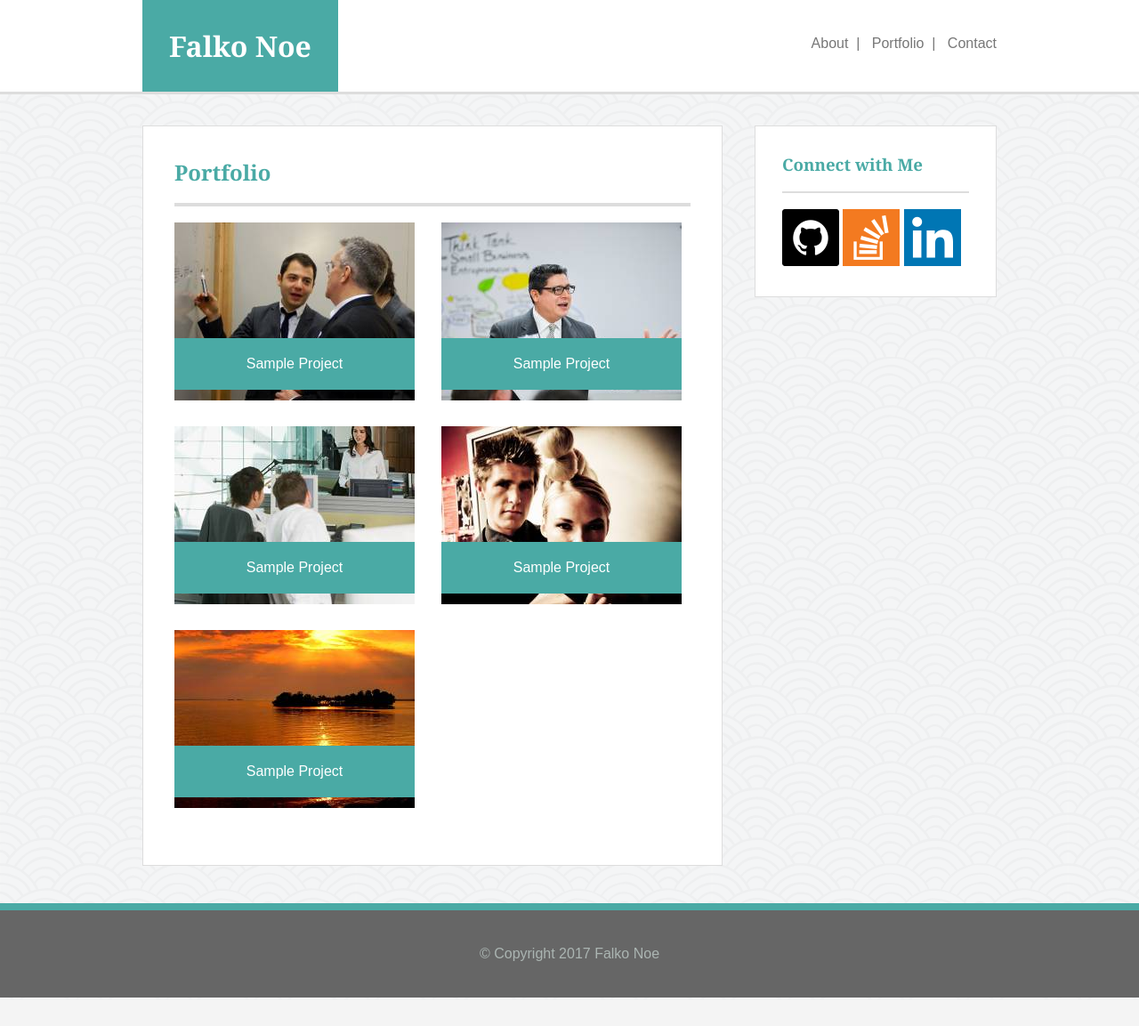
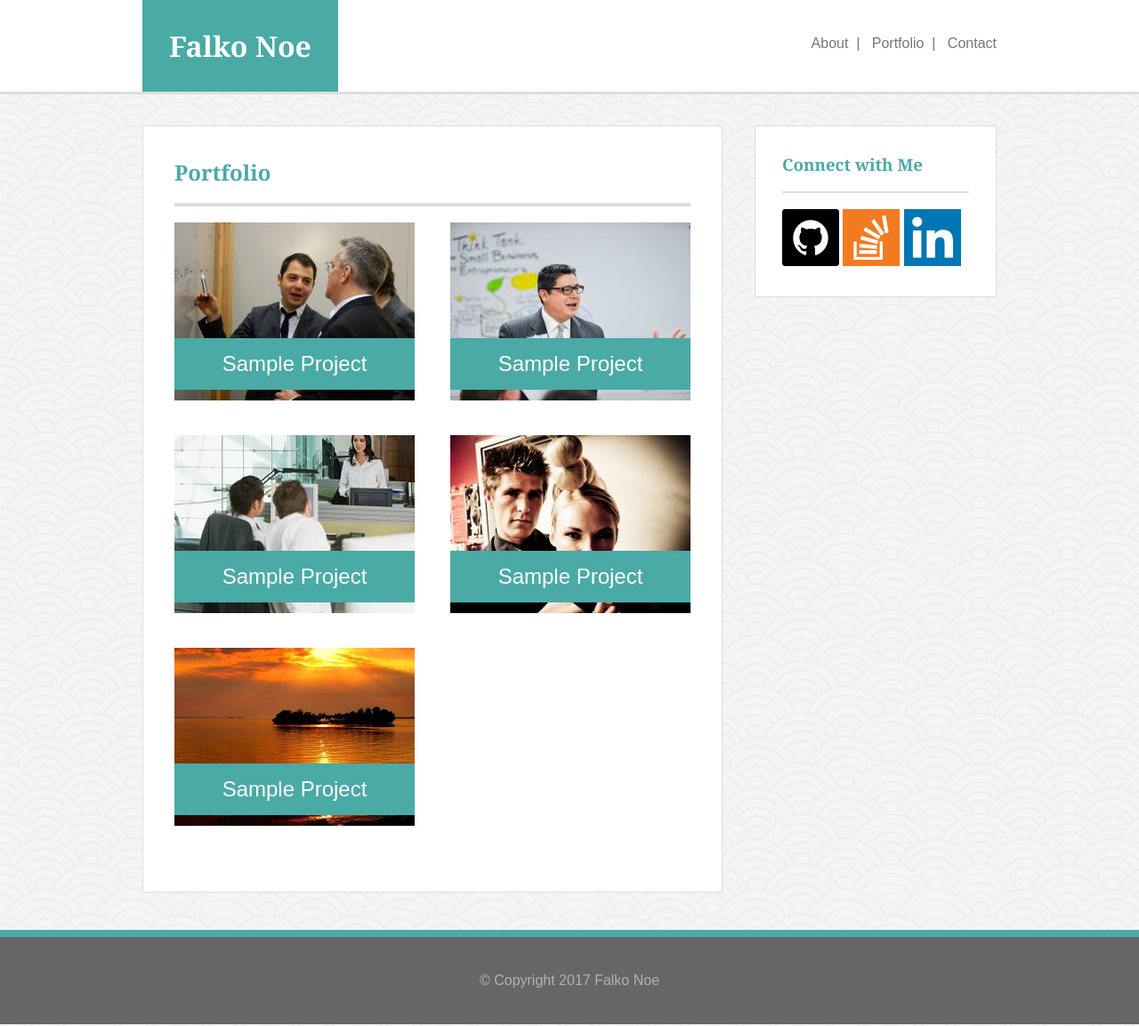
Before and after one commit to CodingKaiser/Basic-Portfolio, a PHP site: page /portfolio.html in a window 1280 px wide. Shown: the whole page at 89% size. Before the commit the page ends 1121 px from the top, so only its background shows below. Run offline with PHP 8.4, Linux system fonts and the light colour scheme.

Commit message:
Re-aligned images in portfolio page.

```diff
--- a/assets/css/style.css
+++ b/assets/css/style.css
@@ -93,7 +93,7 @@ header {
 	margin: 0px;
 	padding: 0px;
 	min-height: 100%; /*ADDED FOR STICKY FOOTER*/
-	height: auto !important; /*ADDED FOR STICKY FOOTER*/
+	height: auto; /*ADDED FOR STICKY FOOTER*/
 	margin: 0 auto -108px; /*ADDED FOR STICKY FOOTER*/
 }
 
@@ -137,7 +137,6 @@ article {
 
 footer {
 	clear: both;
-	/*margin-top: 20px;*/
 	padding: 40px;
 	background-color: #666666;
 	text-align: center;
@@ -155,36 +154,41 @@ footer {
 	margin-right: 15px;
 }
 
+.about-me-text {
+	line-height: 175%
+}
+
 /* PORTFOLIO-SPECIFIC */
 
 .image {
 	position: relative;
 	overflow: auto;
 	float: left;
-	margin-bottom: 25px;
+	margin-bottom: 35px;
 }
 
 .left-alignment {
-	margin-right: 15px;
+	margin-right: 20px;
 }
 
 .right-alignment {
-	margin-left: 15px;
+	margin-left: 20px;
 }
 
 .port-image-header {
 	text-align: center;
 	position: absolute;
 	float: left;
-	padding-top: 20px;
-	padding-bottom: 20px;
+	padding-top: 15px;
+	padding-bottom: 15px;
 	width: 100%;
 	background-color: #4aaaa5;
 	color: white;
 	top: 130px;
+	font-size: 150%;
 }
 
-/* CONTACT */
+/* CONTACT-SPECIFIC */
 
 input {
 	width: 100%;
```
